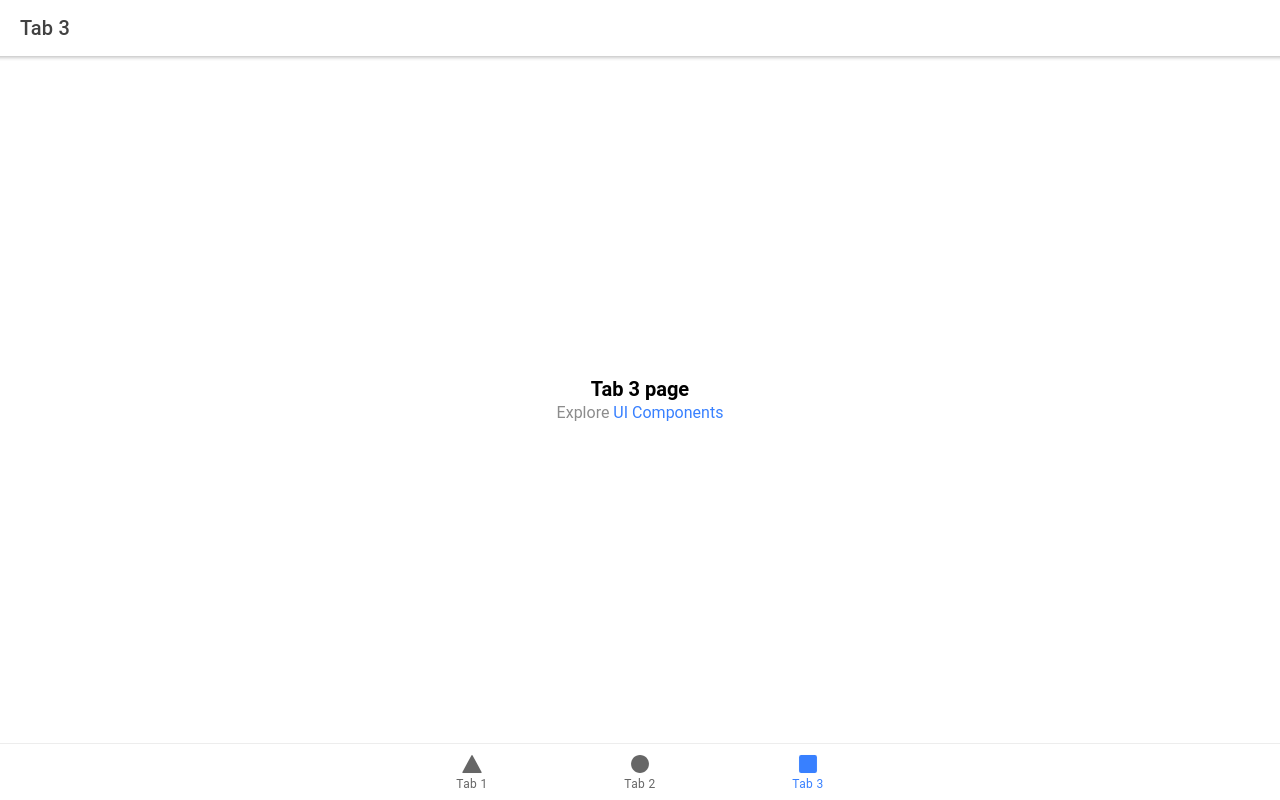
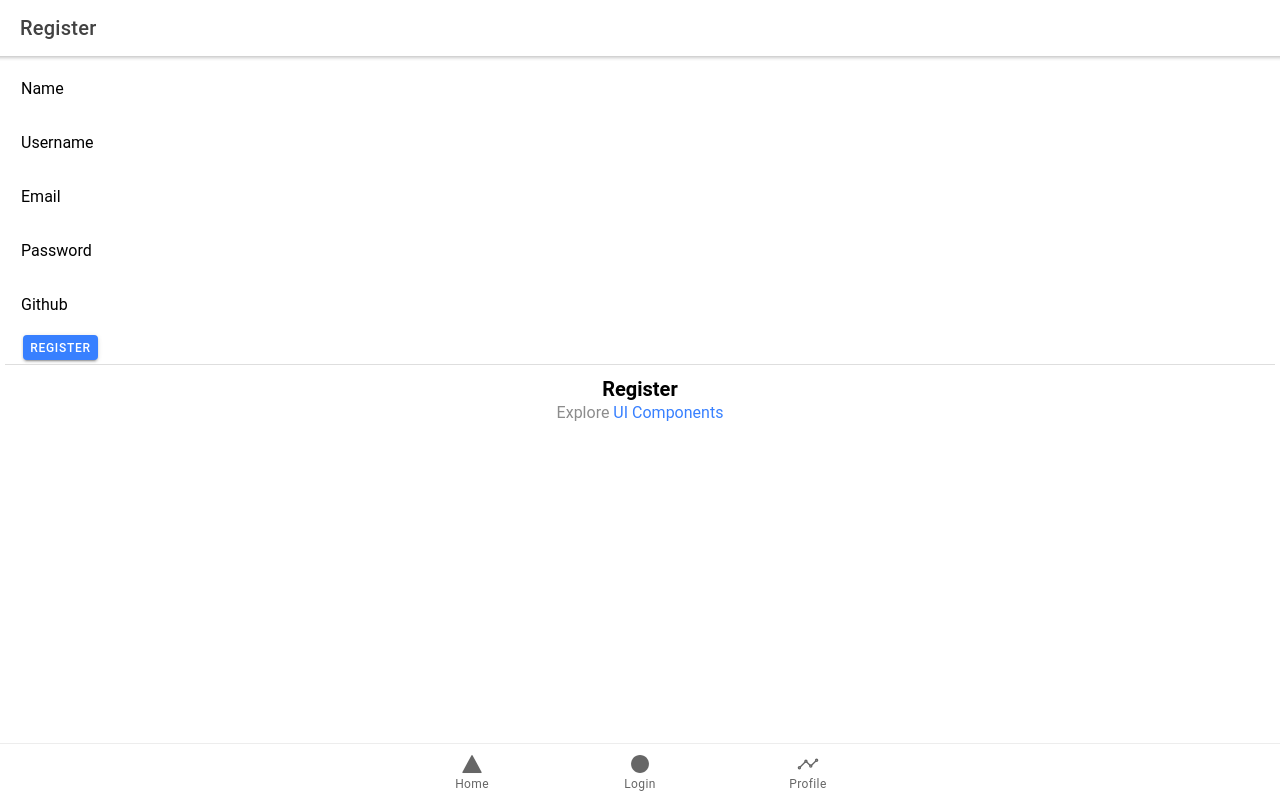
Before and after one commit to LaloVene/MLH-PE-Project, a React (Create React App) app: page /tab3 in a window 1280 px wide. Built offline with nearby package versions, Linux system fonts and the light colour scheme.

Commit message:
Initial Functionality

```diff
--- a/src/App.tsx
+++ b/src/App.tsx
@@ -9,10 +9,11 @@ import {
   IonTabs,
 } from '@ionic/react';
 import { IonReactRouter } from '@ionic/react-router';
-import { ellipse, square, triangle } from 'ionicons/icons';
+import { ellipse, square, triangle,analyticsOutline } from 'ionicons/icons';
 import Tab1 from './pages/Tab1';
 import Tab2 from './pages/Tab2';
 import Tab3 from './pages/Tab3';
+import Tab4 from './pages/Tab4';
 
 /* Core CSS required for Ionic components to work properly */
 import '@ionic/react/css/core.css';
@@ -32,6 +33,13 @@ import '@ionic/react/css/display.css';
 
 /* Theme variables */
 import './theme/variables.css';
+import React, { useState } from 'react';
+
+function Home() {
+  return <h2>Home</h2>
+}
+
+
 
 const App: React.FC = () => (
   <IonApp>
@@ -50,19 +58,30 @@ const App: React.FC = () => (
           <Route exact path="/">
             <Redirect to="/tab1" />
           </Route>
+          <Route exact path="/tab4">
+            <Tab4 />
+          </Route>
         </IonRouterOutlet>
         <IonTabBar slot="bottom">
           <IonTabButton tab="tab1" href="/tab1">
             <IonIcon icon={triangle} />
-            <IonLabel>Tab 1</IonLabel>
+            <IonLabel>Home</IonLabel>
           </IonTabButton>
           <IonTabButton tab="tab2" href="/tab2">
             <IonIcon icon={ellipse} />
-            <IonLabel>Tab 2</IonLabel>
+            <IonLabel>Login</IonLabel>
           </IonTabButton>
-          <IonTabButton tab="tab3" href="/tab3">
+
+
+          {/* <IonTabButton tab="tab3" href="/tab3">
             <IonIcon icon={square} />
-            <IonLabel>Tab 3</IonLabel>
+            <IonLabel>Register</IonLabel>
+          </IonTabButton> */}
+
+
+          <IonTabButton tab="tab4" href="/tab4">
+            <IonIcon icon={analyticsOutline} />
+            <IonLabel>Profile</IonLabel>
           </IonTabButton>
         </IonTabBar>
       </IonTabs>
--- a/src/components/ExploreContainer.tsx
+++ b/src/components/ExploreContainer.tsx
@@ -1,3 +1,4 @@
+import React from 'react';
 import './ExploreContainer.css';
 
 interface ContainerProps {
--- a/src/pages/Tab2.tsx
+++ b/src/pages/Tab2.tsx
@@ -1,25 +1,94 @@
-import { IonContent, IonHeader, IonPage, IonTitle, IonToolbar } from '@ionic/react';
+import { IonButton, IonCol, IonContent, IonHeader, IonInput, IonItem, IonLabel, IonPage, IonRow, IonTitle, IonToolbar } from '@ionic/react';
+import React, { useState } from 'react';
 import ExploreContainer from '../components/ExploreContainer';
 import './Tab2.css';
 
-const Tab2: React.FC = () => {
+
+
+
+
+const Login: React.FC = () => {
+  const [username, setUsername] = useState('')
+  const [password, setPassword] = useState('')
+
+  const onRegisterClick =()=>{
+    window.open("/tab3","_blank")
+
+  }
+  const onSubmitClick = (e: { preventDefault: () => void; })=>{
+    e.preventDefault()
+    console.log("You pressed login")
+    let opts = {
+      'username': username,
+      'password': password
+    }
+    console.log(opts)
+    fetch('/api/login', {
+      method: 'post',
+      body: JSON.stringify(opts)
+    }).then(r => r.json())
+      .then(resp => {
+        if (resp.status=="ok"){
+          window.open("/tab4")
+          console.log("Successfully logged in")
+        }
+        else if (resp[1]==418) {
+          console.log(resp.error)
+        }
+        else {
+          console.log(resp.message)
+        }
+      })
+
+
+  }
+
   return (
     <IonPage>
       <IonHeader>
         <IonToolbar>
-          <IonTitle>Tab 2</IonTitle>
+          <IonTitle>Login</IonTitle>
         </IonToolbar>
       </IonHeader>
       <IonContent fullscreen>
         <IonHeader collapse="condense">
           <IonToolbar>
-            <IonTitle size="large">Tab 2</IonTitle>
+            <IonTitle size="large">Login</IonTitle>
           </IonToolbar>
         </IonHeader>
-        <ExploreContainer name="Tab 2 page" />
+        <ExploreContainer name="Login" />
+        <IonRow>
+          <IonCol>
+            <IonItem>
+              <IonLabel position="floating"> Username</IonLabel>
+              <IonInput
+                type="text"
+                value={username}
+                onIonChange={(e: { detail: { value: any; }; }) => setUsername(e.detail.value!)}
+                >
+
+
+              </IonInput>
+              <IonLabel position="floating"> Password</IonLabel>
+              <IonInput
+                type="password"
+                value={password}
+                onIonChange={(e: { detail: { value: any; }; }) => setPassword(e.detail.value!)}
+                >
+              </IonInput>
+              <IonButton expand="block" onClick={onSubmitClick}>
+                Login
+              </IonButton>
+              <IonButton expand="block" onClick={onRegisterClick}>
+                Register
+
+              </IonButton>
+            </IonItem>
+          </IonCol>
+        </IonRow>
       </IonContent>
     </IonPage>
   );
 };
 
-export default Tab2;
+export default Login;
--- a/src/pages/Tab3.tsx
+++ b/src/pages/Tab3.tsx
@@ -1,25 +1,109 @@
-import { IonContent, IonHeader, IonPage, IonTitle, IonToolbar } from '@ionic/react';
+import { IonButton, IonCol, IonContent, IonHeader, IonInput, IonItem, IonLabel, IonPage, IonRow, IonTitle, IonToolbar } from '@ionic/react';
+import React, { useState } from 'react';
 import ExploreContainer from '../components/ExploreContainer';
 import './Tab3.css';
 
-const Tab3: React.FC = () => {
+const Register: React.FC = () => {
+  const [username, setUsername] = useState('')
+  const [password, setPassword] = useState('')
+  const [name, setName] = useState('')
+  const [email,setEmail]=useState('')
+  const [github,setGithub]=useState('')
+
+    const onSubmitClick = (e: { preventDefault: () => void; })=>{
+      e.preventDefault()
+      console.log("You pressed register")
+      let opts = {
+        'name':name,
+        'username': username,
+        'password': password,
+        'github':github,
+        'email':email
+      }
+      console.log(opts)
+      fetch('/api/register', {
+        method: 'post',
+        body: JSON.stringify(opts)
+      }).then(r => r.json())
+        .then(resp => {
+          if (resp.status=="ok"){
+            console.log("Correct")
+
+          }
+          else {
+            console.log(resp.message)
+          }
+        })
+  }
+
   return (
     <IonPage>
       <IonHeader>
         <IonToolbar>
-          <IonTitle>Tab 3</IonTitle>
+          <IonTitle>Register</IonTitle>
         </IonToolbar>
       </IonHeader>
       <IonContent fullscreen>
         <IonHeader collapse="condense">
           <IonToolbar>
-            <IonTitle size="large">Tab 3</IonTitle>
+            <IonTitle size="large">Register</IonTitle>
           </IonToolbar>
         </IonHeader>
-        <ExploreContainer name="Tab 3 page" />
+        <ExploreContainer name="Register" />
+        <IonRow>
+          <IonCol>
+            <IonItem>
+              <IonLabel position="floating"> Name</IonLabel>
+              <IonInput
+                type="text"
+                value={name}
+                onIonChange={(e: { detail: { value: any; }; }) => setName(e.detail.value!)}
+                >
+              </IonInput>
+
+              <IonLabel position="floating"> Username</IonLabel>
+              <IonInput
+                type="text"
+                value={username}
+                onIonChange={(e: { detail: { value: any; }; }) => setUsername(e.detail.value!)}
+                >
+              </IonInput>
+
+              <IonLabel position="floating"> Email</IonLabel>
+              <IonInput
+                type="email"
+                value={email}
+                onIonChange={(e: { detail: { value: any; }; }) => setEmail(e.detail.value!)}
+                >
+              </IonInput>
+
+              <IonLabel position="floating"> Password</IonLabel>
+              <IonInput
+                type="password"
+                value={password}
+                onIonChange={(e: { detail: { value: any; }; }) => setPassword(e.detail.value!)}
+                >
+              </IonInput>
+
+              <IonLabel position="floating"> Github</IonLabel>
+              <IonInput
+                type="url"
+                value={github}
+                onIonChange={(e: { detail: { value: any; }; }) => setGithub(e.detail.value!)}
+                >
+              </IonInput>
+
+
+
+              <IonButton expand="block" onClick={onSubmitClick}>
+                Register
+              </IonButton>
+            </IonItem>
+          </IonCol>
+        </IonRow>
       </IonContent>
     </IonPage>
   );
 };
 
-export default Tab3;
+export default Register;
--- /dev/null
+++ b/src/pages/Tab4.tsx
@@ -0,0 +1,35 @@
+import React, { useState, useEffect } from "react";
+import {
+  IonContent,
+  IonHeader,
+  IonPage,
+  IonTitle,
+  IonToolbar,
+} from "@ionic/react";
+import ExploreContainer from "../components/ExploreContainer";
+import "./Tab1.css";
+
+function Tab4() {
+
+
+  return (
+    <IonPage>
+      <IonHeader>
+        <IonToolbar>
+          <IonTitle>Tab 1</IonTitle>
+        </IonToolbar>
+      </IonHeader>
+      <IonContent fullscreen>
+        <IonHeader collapse="condense">
+          <IonToolbar>
+            <IonTitle size="large">Tab 1</IonTitle>
+          </IonToolbar>
+        </IonHeader>
+        <ExploreContainer name="Profile Page" />
+        <p>Profile</p>
+      </IonContent>
+    </IonPage>
+  );
+}
+
+export default Tab4;
```
